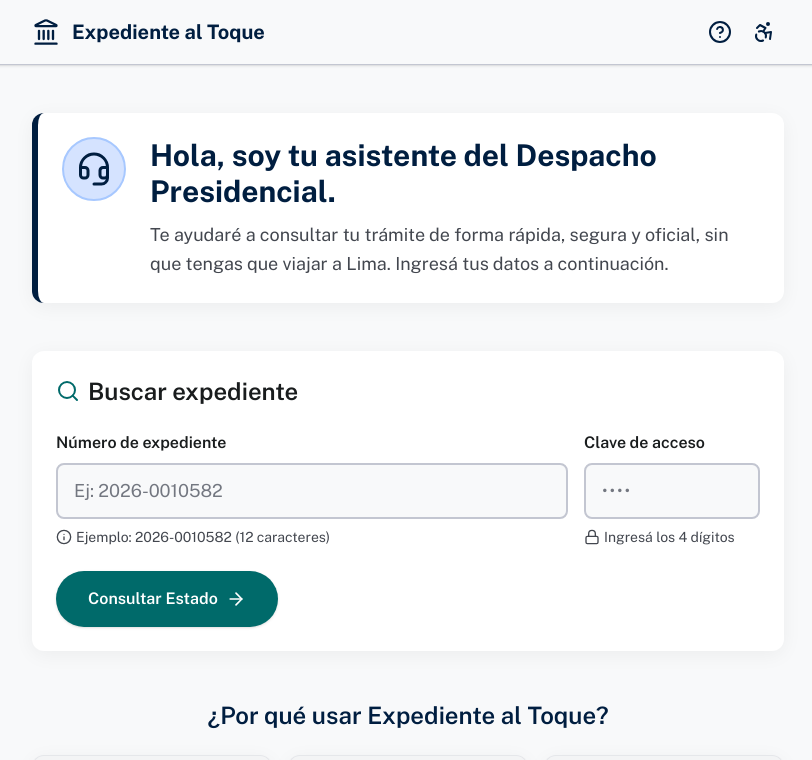
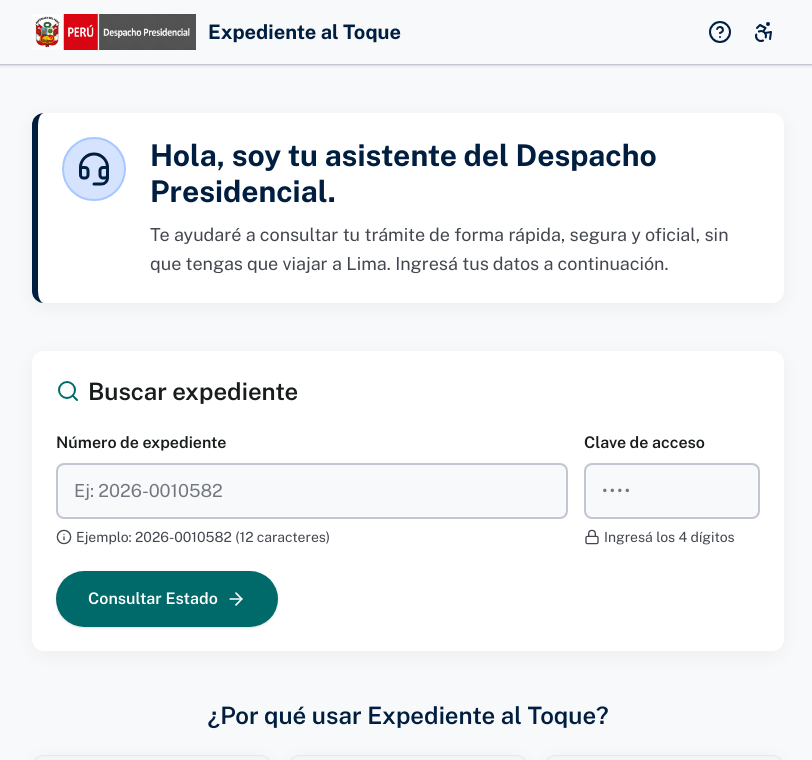
Before and after one commit to joeltafurdev/expediente-al-toque, a Next.js app: page / in a window 1280 px wide. Shown: the top 760 px of the page, without its empty margins (232-1044 px from the left). Built offline with nearby package versions, Linux system fonts and the light colour scheme.

Commit message:
feat: logo oficial del Despacho Presidencial en el header

```diff
--- a/src/components/layout/SiteHeader.tsx
+++ b/src/components/layout/SiteHeader.tsx
@@ -1,6 +1,7 @@
 "use client";
 
-import { Accessibility, ArrowLeft, CircleHelp, Landmark } from "lucide-react";
+import { Accessibility, ArrowLeft, CircleHelp } from "lucide-react";
+import Image from "next/image";
 import { useEffect, useState } from "react";
 import {
   applyFontScale,
@@ -38,9 +39,18 @@
                 <ArrowLeft className="h-6 w-6" aria-hidden />
               </button>
             ) : (
-              <Landmark className="h-7 w-7 text-primary" aria-hidden />
+              <Image
+                src="/Despacho.png"
+                alt="Despacho Presidencial"
+                width={2142}
+                height={470}
+                priority
+                className="h-9 w-auto"
+              />
             )}
-            <span className="text-xl font-bold text-primary">
+            <span
+              className={`text-xl font-bold text-primary ${onBack ? "" : "hidden sm:inline"}`}
+            >
               Expediente al Toque
             </span>
           </div>
```
Also changed, not shown: public/Despacho.png (added).
